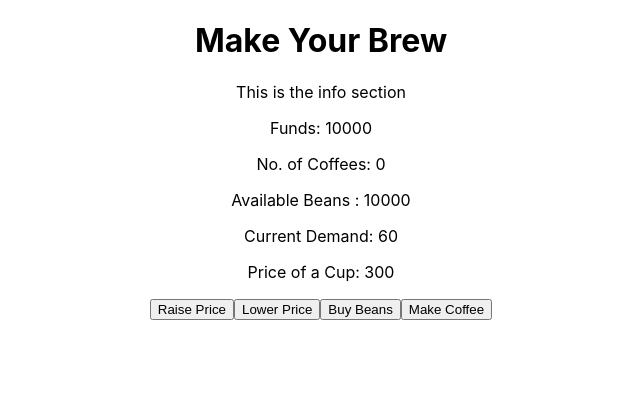
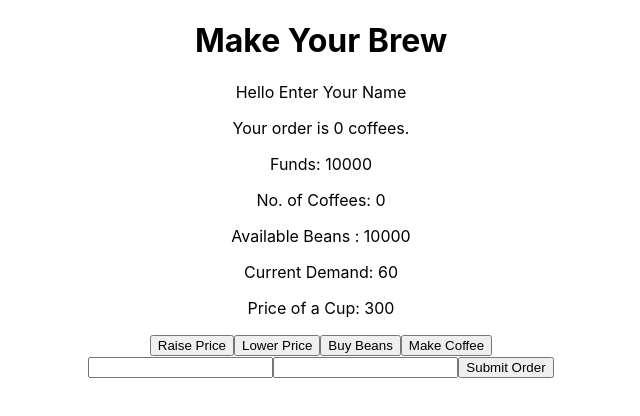
Before and after one commit to akin-fagbohun/make-my-brew, a React (Create React App) app: page / in a window 1280 px wide. Shown: the top 416 px of the page, without its empty margins (319-959 px from the left). Built offline with nearby package versions, Linux system fonts and the light colour scheme; the HTML template or start-up script is replaced by a standard one.

Commit message:
added form

```diff
--- a/src/Buttons.jsx
+++ b/src/Buttons.jsx
@@ -2,10 +2,28 @@ const Buttons = (props) => {
   const [setFunds, setCoffee, setBeans, setDemand, setCoffeePrice] = props.functions;
   const [funds, coffee, beans, demand, coffeePrice] = props.values;
 
+/*   const autoSell = () => {
+
+    let timeInMS = 4000;
+    setInterval(() => {
+      if(coffee >= 0) {
+        //let timeInMS = 60000 / demand;
+          setCoffee((currCoffee) => {
+            return currCoffee - 1;
+          })
+          setFunds((currentFunds) => {
+            return currentFunds + coffeePrice;
+          })
+        }
+      }, timeInMS)
+
+  } */
+
+
   const updateBeans = () => {
     if (funds >= 6000) {
       setFunds((currFunds) => {
-        currFunds - 6000;
+        return currFunds - 6000;
       });
       setBeans((currBeans) => {
         return currBeans + 10000;
@@ -55,6 +73,7 @@ const Buttons = (props) => {
     });
   };
 
+
   return (
     <section>
       <button onClick={raisePrice}>Raise Price</button>
@@ -64,5 +83,4 @@ const Buttons = (props) => {
     </section>
   );
 };
-
 export default Buttons;
--- /dev/null
+++ b/src/Form.jsx
@@ -0,0 +1,30 @@
+const Form = (props) => {
+    const { setCustomerOrder, setCustomerName } = props;
+
+    const handleNameInput = (event) => {
+        setCustomerName(event.target.value)
+    }
+
+    const handleOrderInput = (event) => {
+        setCustomerOrder(event.target.value)
+    }
+
+    const handleSubmit = (event) => {
+        event.preventDefault();
+
+
+    }
+
+    return (
+        <form onSubmit={handleSubmit}>
+            <label htmlFor="customer-name"></label>
+            <input onBlur={handleNameInput} id="customer-name" type="text" ></input>
+
+            <label htmlFor="customer-order"></label>
+            <input  onChange={handleOrderInput} id="customer-order" type="number" min="0"></input>
+            <button type="submit" >Submit Order</button>
+        </form>
+    )
+}
+
+export default Form;
--- a/src/Info.jsx
+++ b/src/Info.jsx
@@ -1,5 +1,6 @@
 import { useState } from 'react'; // import useEffect for demand functionality
 import Buttons from './Buttons';
+import Form from './Form';
 
 const Info = () => {
   const [funds, setFunds] = useState(10000);
@@ -8,12 +9,16 @@ const Info = () => {
   const [demand, setDemand] = useState(60);
   const [coffeePrice, setCoffeePrice] = useState(300);
 
+  const [ customerName, setCustomerName ] = useState('Enter Your Name');
+  const [ customerOrder, setCustomerOrder ] = useState(0);
+
   const arrayOfValues = [funds, coffee, beans, demand, coffeePrice];
   const arrayOfFuntions = [setFunds, setCoffee, setBeans, setDemand, setCoffeePrice];
 
   return (
     <section>
-      This is the info section
+      <p>Hello {customerName}</p>
+      <p>Your order is {customerOrder} coffees.</p>
       <section>
         <p>Funds: {funds}</p>
         <p>No. of Coffees: {coffee}</p>
@@ -22,6 +27,7 @@ const Info = () => {
         <p>Price of a Cup: {coffeePrice}</p>
       </section>
       <Buttons functions={arrayOfFuntions} values={arrayOfValues}></Buttons>
+      <Form setCustomerName={setCustomerName} setCustomerOrder={setCustomerOrder}/>
     </section>
   );
 };
```
